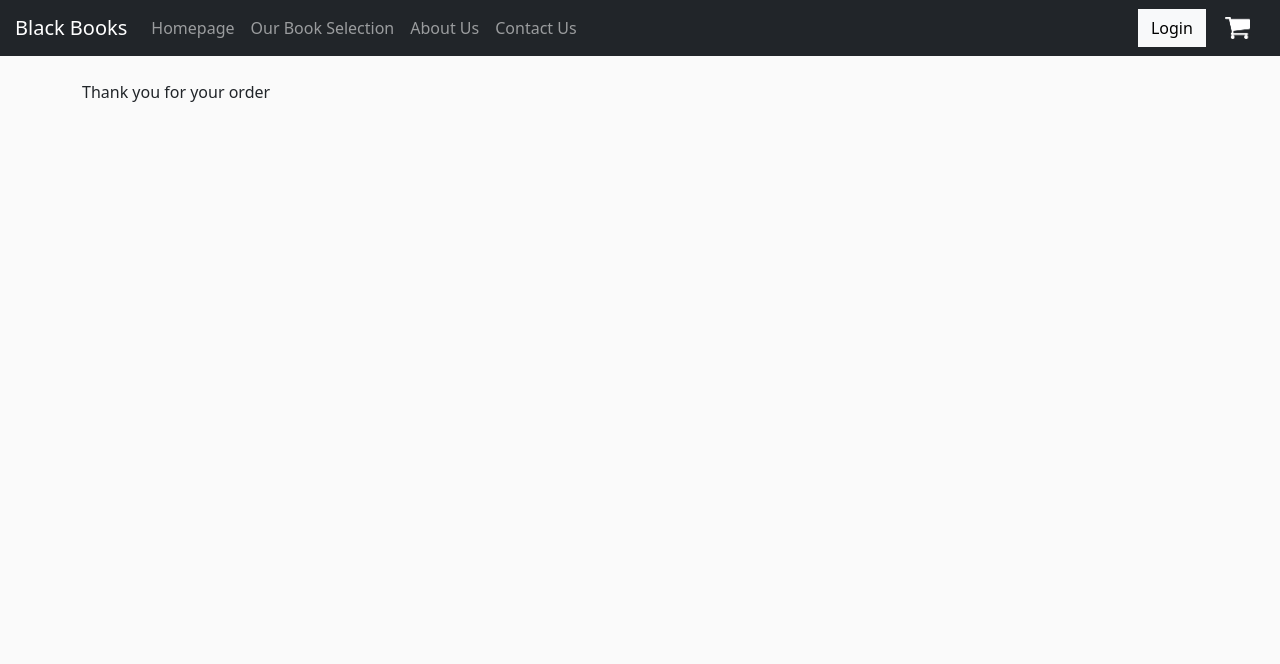
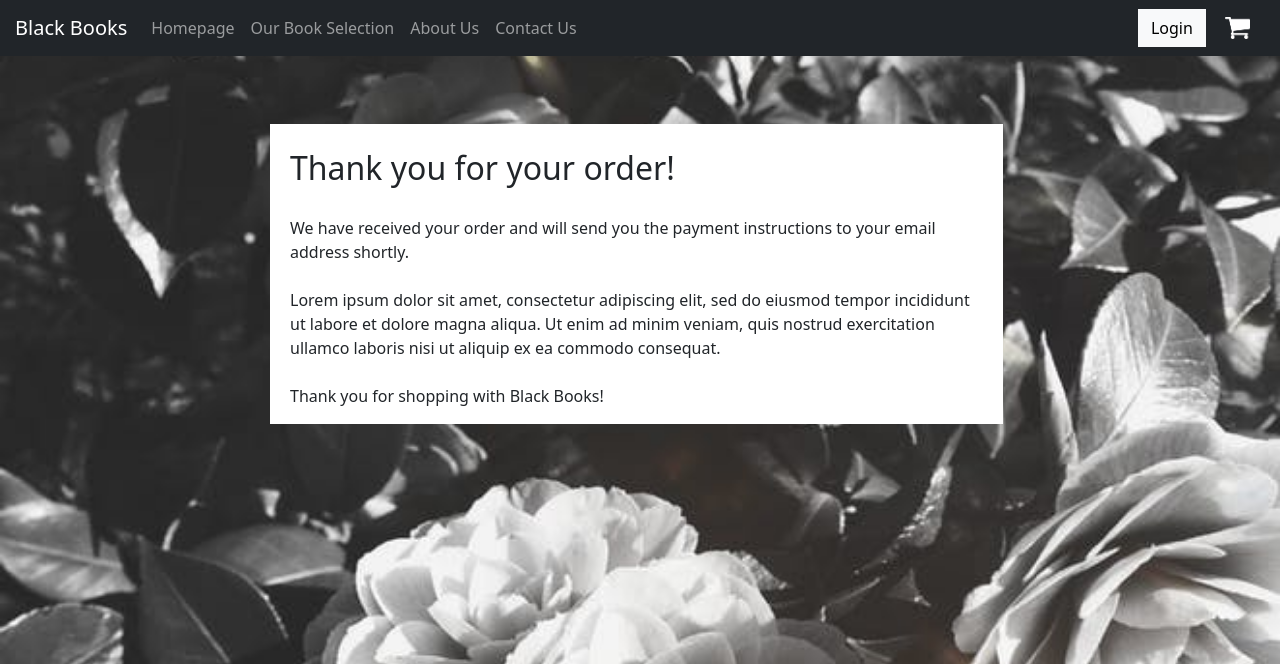
Before and after one commit to f-nagel-1/store, a Django app: page /checkout/success/ in a window 1280 px wide. Shown: the top 664 px of the page. Run offline with Django 3.2, Linux system fonts and the light colour scheme.

Commit message:
new database. fix submitting order. new success page

```diff
--- a/ecommerce/settings.py
+++ b/ecommerce/settings.py
@@ -145,9 +145,6 @@ LOGIN_REDIRECT_URL = 'store'
 
 LOGOUT_REDIRECT_URL = 'store'
 
-# Default primary key field type
-# https://docs.djangoproject.com/en/3.2/ref/settings/#default-auto-field
-
 DEFAULT_AUTO_FIELD = 'django.db.models.BigAutoField'
 
 try:
--- a/store/admin.py
+++ b/store/admin.py
@@ -8,4 +8,4 @@ admin.site.register(Category)
 admin.site.register(Product)
 admin.site.register(Order)
 admin.site.register(OrderItem)
-admin.site.register(ShippingAddress)
+# admin.site.register(ShippingAddress)
--- a/store/templates/store/about.html
+++ b/store/templates/store/about.html
@@ -57,7 +57,9 @@
     <br>
         <div class="contact-form">
           <div class="contact-form-box__left">
-            <div style="font-size:200%;">ABOUT US</div>
+            <div style="font-size:200%;">ABOUT US</div><br>
+              <div><img src="/static/images/store.jpg" alt="Storefront"></div>
+
 
 
 
--- a/store/templates/store/checkout/success.html
+++ b/store/templates/store/checkout/success.html
@@ -2,6 +2,56 @@
 {% load static %}
 {% block content %}
 
-<div>Thank you for your order</div>
+
+
+<style>
+
+    body {
+      background-image: url("/static/images/about.jpeg");
+      background-repeat:no-repeat;
+      background-size:cover;
+    }
+
+    .container {
+        padding-left: 100px;
+    }
+    .contact-form {
+        padding: 20px;
+        background: #ffffff;
+        height: 300px;
+        width: 80%;
+    }
+
+    </style>
+
+    <body>
+    <section class="section-100">
+      <div class="container">
+    <br>
+
+
+
+
+
+
+    <div class="contact-form">
+
+          <div class="contact-form-box__right">
+            <div style="font-size:200%;">Thank you for your order!</div><br>
+
+            <div>We have received your order and will send you the payment instructions to your email address shortly.</div><br>
+            <div>Lorem ipsum dolor sit amet, consectetur adipiscing elit, sed do eiusmod tempor incididunt ut labore et dolore magna aliqua. Ut enim ad minim veniam, quis nostrud exercitation ullamco laboris nisi ut aliquip ex ea commodo consequat. </div><br>
+
+            <div>Thank you for shopping with Black Books!</div>
+          </div>
+        </div>
+      </div>
+    </div>
+    </section>
+    </body>
+    </html>
+
+
+
 
 {% endblock content %}
--- a/store/views.py
+++ b/store/views.py
@@ -3,6 +3,7 @@ from django.http import JsonResponse
 import json
 import datetime
 from .models import *
+import random
 
 
 def store(request):
@@ -117,4 +118,39 @@ def contact(request):
      return render(request, 'store/contact.html')
 
 def success(request):
+     if request.method == 'POST':
+          neworder = Order()
+          neworder.customer = request.user.customer
+          neworder.address = request.POST.get('address')
+          neworder.city = request.POST.get('city')
+          neworder.name = request.POST.get('name')
+          neworder.complete = True
+
+          cart = Order.objects.filter(customer=request.user.customer)
+
+          # total = 0
+          # for item in cart:
+          #     total = total + item.product.price * item.product.quantity
+
+          trackno = str(random.randint(11111,99999))
+          while Order.objects.filter(transaction_id=trackno) is None:
+               trackno = str(random.randint(11111,99999))
+          neworder.transaction_id = trackno
+
+          neworder.save()
+
+          # Order.objects.filter(customer=request.user.customer).delete()
+
      return render(request, 'store/checkout/success.html')
+
+
+# def place(request):
+# 	transaction_id = datetime.datetime.now().timestamp()
+# 	data = json.loads(request.body)
+# 	customer = request.user.customer
+# 	order, created = Order.objects.get_or_create(customer=customer, complete=True)
+# 	total = float(data['form']['total'])
+# 	order.transaction_id = transaction_id
+# 	order.save()
+
+# 	return JsonResponse('Payment submitted..', safe=False)
```
Also changed, not shown: populate.py (+6 -3 lines), store/models.py (+11 -9 lines), store/templates/store/checkout.html (+6 -1 lines), static/images/store.jpg (added), store/migrations/0013_remove_orderitem_order_remove_orderitem_product_and_more.py (added), store/migrations/0014_order_orderitem.py (added), store/migrations/0015_remove_order_date_added.py (added), store/migrations/0016_remove_orderitem_date_added.py (added), store/migrations/0017_order_date_added_orderitem_date_added.py (added), store/migrations/0018_remove_order_date_added.py (added).
